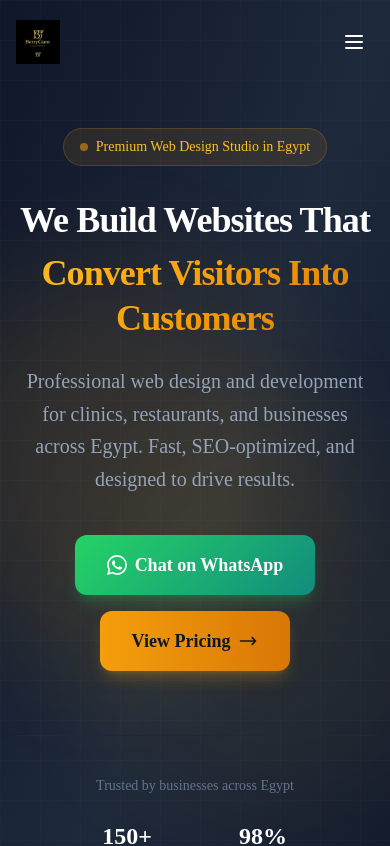
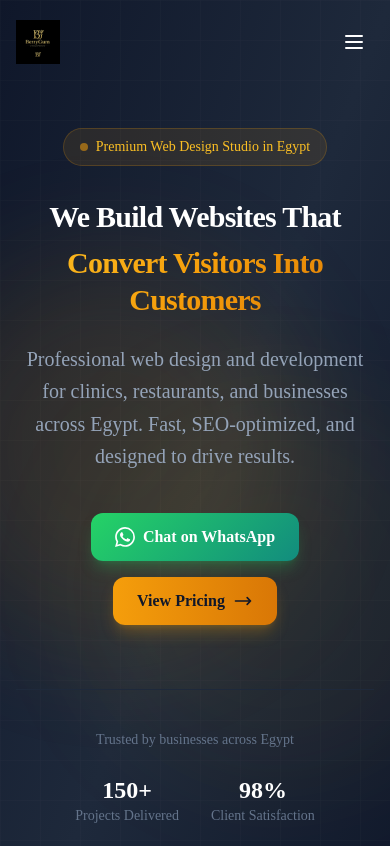
Before and after one commit to Amrwar/BerryGum, a Next.js app: page / in a window 390 px wide. Shown: the top 846 px of the page. Built offline with nearby package versions, Linux system fonts and the light colour scheme.

Commit message:
Rebrand to BerryGum, fix responsive CSS, dark theme

```diff
--- a/app/api/contact/route.ts
+++ b/app/api/contact/route.ts
@@ -46,7 +46,7 @@ function validateFormData(data: ContactFormData): { valid: boolean; errors: stri
 // Send email using Resend API
 async function sendEmailWithResend(data: ContactFormData): Promise<{ success: boolean; error?: string }> {
   const RESEND_API_KEY = process.env.RESEND_API_KEY;
-  const CONTACT_EMAIL = process.env.CONTACT_EMAIL || "hello@pixelcraftstudio.com";
+  const CONTACT_EMAIL = process.env.CONTACT_EMAIL || "hello@BerryGumstudio.com";
 
   if (!RESEND_API_KEY) {
     return { success: false, error: "Email service not configured" };
@@ -60,7 +60,7 @@ async function sendEmailWithResend(data: ContactFormData): Promise<{ success: bo
         Authorization: `Bearer ${RESEND_API_KEY}`,
       },
       body: JSON.stringify({
-        from: "PixelCraft Studio <noreply@pixelcraftstudio.com>",
+        from: "BerryGum Developments <noreply@BerryGumstudio.com>",
         to: [CONTACT_EMAIL],
         reply_to: data.email,
         subject: `New Contact Form Submission from ${data.name}`,
@@ -114,7 +114,7 @@ async function sendEmailWithResend(data: ContactFormData): Promise<{ success: bo
             </div>
 
             <div style="margin-top: 30px; padding-top: 20px; border-top: 1px solid #e2e8f0; color: #94a3b8; font-size: 12px;">
-              <p>This email was sent from the PixelCraft Studio website contact form.</p>
+              <p>This email was sent from the BerryGum Developments website contact form.</p>
               <p>Submitted at: ${new Date().toLocaleString("en-EG", { timeZone: "Africa/Cairo" })}</p>
             </div>
           </div>
--- a/app/portfolio/page.tsx
+++ b/app/portfolio/page.tsx
@@ -13,7 +13,7 @@ export const metadata: Metadata = generateSEO({
 
 const testimonials = [
   {
-    quote: "PixelCraft transformed our online presence. Our appointment bookings increased by 200% within the first month!",
+    quote: "BerryGum transformed our online presence. Our appointment bookings increased by 200% within the first month!",
     author: "Dr. Ahmed Hassan",
     role: "Cairo Dental Care",
     rating: 5,
--- a/lib/config.ts
+++ b/lib/config.ts
@@ -1,21 +1,21 @@
 export const siteConfig = {
-  name: "PixelCraft Studio",
+  name: "BerryGum Developments",
   tagline: "نبني حضورك الرقمي",
   description: "Premium web design and development studio in Egypt. We craft stunning websites for clinics, restaurants, and businesses.",
-  url: "https://pixelcraft.studio",
+  url: "https://BerryGum.studio",
 
   // Contact Information
   whatsapp: "+201234567890",
-  email: "hello@pixelcraft.studio",
+  email: "hello@BerryGum.studio",
   phone: "+20 2 1234 5678",
   address: "Smart Village, 6th of October City, Giza, Egypt",
 
   // Social Links
   social: {
-    instagram: "https://instagram.com/pixelcraftstudio",
-    facebook: "https://facebook.com/pixelcraftstudio",
-    linkedin: "https://linkedin.com/company/pixelcraftstudio",
-    behance: "https://behance.net/pixelcraftstudio",
+    instagram: "https://instagram.com/BerryGumstudio",
+    facebook: "https://facebook.com/BerryGumstudio",
+    linkedin: "https://linkedin.com/company/BerryGumstudio",
+    behance: "https://behance.net/BerryGumstudio",
   },
 
   // WhatsApp message templates
--- a/styles/globals.css
+++ b/styles/globals.css
@@ -2,311 +2,139 @@
 @tailwind components;
 @tailwind utilities;
 
-/* ===== CSS Variables ===== */
 :root {
   --color-primary: #0f172a;
-  --color-primary-light: #1e293b;
   --color-accent: #f59e0b;
-  --color-accent-light: #fbbf24;
-  --color-accent-dark: #d97706;
-  --color-surface: #1e293b;
-  --color-surface-light: #334155;
-  --color-text: #f8fafc;
-  --color-text-muted: #94a3b8;
   --color-whatsapp: #25D366;
 }
 
-/* ===== Base Styles ===== */
 @layer base {
-  html {
-    scroll-behavior: smooth;
-  }
+  html { scroll-behavior: smooth; }
 
   body {
-    @apply antialiased;
-    background: linear-gradient(180deg, #0f172a 0%, #1e293b 100%);
-    color: var(--color-text);
-    min-height: 100vh;
+    @apply antialiased bg-slate-900 text-slate-100;
   }
 
   h1, h2, h3, h4, h5, h6 {
     @apply font-bold tracking-tight text-white;
   }
 
-  p {
-    @apply text-slate-300;
-  }
+  p { @apply text-slate-300; }
 
-  ::selection {
-    @apply bg-amber-500/30 text-white;
-  }
+  ::selection { @apply bg-amber-500/30 text-white; }
 }
 
-/* ===== Component Classes ===== */
 @layer components {
   .container-custom {
     @apply max-w-7xl mx-auto px-4 sm:px-6 lg:px-8;
   }
 
-  /* ===== Section Styles - ALL DARK ===== */
+  /* Sections - All Dark */
   .section {
-    @apply py-20 lg:py-28 relative;
-  }
-
-  .section-default {
-    background: linear-gradient(180deg, #1e293b 0%, #0f172a 100%);
+    @apply py-16 md:py-20 lg:py-28 relative bg-slate-900;
   }
 
   .section-dark {
-    background:
-      radial-gradient(ellipse at top, rgba(245, 158, 11, 0.05) 0%, transparent 50%),
-      linear-gradient(180deg, #0f172a 0%, #020617 100%);
+    @apply bg-slate-950;
   }
 
   .section-alt {
-    background:
-      radial-gradient(ellipse at bottom right, rgba(245, 158, 11, 0.08) 0%, transparent 50%),
-      radial-gradient(ellipse at top left, rgba(59, 130, 246, 0.05) 0%, transparent 50%),
-      linear-gradient(180deg, #0f172a 0%, #1e293b 100%);
+    background: linear-gradient(180deg, #0f172a 0%, #1e293b 100%);
   }
 
-  /* ===== Buttons ===== */
+  /* Buttons */
   .btn {
-    @apply inline-flex items-center justify-center px-6 py-3 rounded-xl font-semibold
+    @apply inline-flex items-center justify-center px-5 py-2.5 md:px-6 md:py-3 rounded-xl font-semibold
            transition-all duration-300 focus:outline-none focus:ring-2 focus:ring-offset-2
-           focus:ring-offset-slate-900 transform hover:scale-[1.02] active:scale-[0.98];
+           focus:ring-offset-slate-900 text-sm md:text-base;
   }
 
-  .btn-sm {
-    @apply px-4 py-2 text-sm rounded-lg;
-  }
-
-  .btn-lg {
-    @apply px-8 py-4 text-lg rounded-xl;
-  }
+  .btn-sm { @apply px-4 py-2 text-sm rounded-lg; }
+  .btn-lg { @apply px-6 py-3 md:px-8 md:py-4 text-base md:text-lg rounded-xl; }
 
   .btn-primary {
     @apply bg-gradient-to-r from-amber-500 to-amber-600 text-slate-900
            hover:from-amber-400 hover:to-amber-500 focus:ring-amber-500
-           shadow-lg shadow-amber-500/25 hover:shadow-amber-500/40;
+           shadow-lg shadow-amber-500/25;
   }
 
   .btn-secondary {
-    @apply bg-slate-700 text-white hover:bg-slate-600 focus:ring-slate-500
-           border border-slate-600;
+    @apply bg-slate-800 text-white hover:bg-slate-700 focus:ring-slate-500 border border-slate-700;
   }
 
   .btn-outline {
-    @apply border-2 border-amber-500 text-amber-400
-           hover:bg-amber-500 hover:text-slate-900 focus:ring-amber-500;
+    @apply border-2 border-amber-500 text-amber-400 hover:bg-amber-500 hover:text-slate-900;
   }
 
   .btn-outline-light {
-    @apply border-2 border-white/30 text-white
-           hover:bg-white hover:text-slate-900 focus:ring-white;
+    @apply border-2 border-white/30 text-white hover:bg-white hover:text-slate-900;
   }
 
   .btn-whatsapp {
-    @apply text-white focus:ring-green-500
-           shadow-lg shadow-green-500/25 hover:shadow-green-500/40;
+    @apply text-white shadow-lg shadow-green-500/25;
     background: linear-gradient(135deg, #25D366 0%, #128C7E 100%);
   }
-
   .btn-whatsapp:hover {
     background: linear-gradient(135deg, #2be675 0%, #159e8d 100%);
   }
 
-  /* ===== Cards - Dark Glass Style ===== */
+  /* Cards */
   .card {
-    @apply rounded-2xl p-6 lg:p-8 transition-all duration-300;
-    background: linear-gradient(145deg, rgba(30, 41, 59, 0.8) 0%, rgba(15, 23, 42, 0.9) 100%);
-    border: 1px solid rgba(148, 163, 184, 0.1);
-    backdrop-filter: blur(10px);
+    @apply rounded-2xl p-5 md:p-6 lg:p-8 transition-all duration-300 bg-slate-800/50 border border-slate-700/50 backdrop-blur-sm;
+  }
+  .card:hover {
+    @apply border-amber-500/30 -translate-y-1;
+    box-shadow: 0 20px 40px -20px rgba(245, 158, 11, 0.15);
   }
 
-  .card:hover {
-    border-color: rgba(245, 158, 11, 0.3);
-    box-shadow: 0 20px 40px -20px rgba(245, 158, 11, 0.15),
-                0 0 0 1px rgba(245, 158, 11, 0.1);
-    transform: translateY(-4px);
-  }
+  /* Headings - Responsive */
+  .heading-xl { @apply text-3xl sm:text-4xl md:text-5xl lg:text-6xl font-bold leading-tight; }
+  .heading-lg { @apply text-2xl sm:text-3xl md:text-4xl lg:text-5xl font-bold leading-tight; }
+  .heading-md { @apply text-xl sm:text-2xl md:text-3xl font-bold; }
+  .heading-sm { @apply text-lg sm:text-xl md:text-2xl font-bold; }
 
-  .card-highlight {
-    background: linear-gradient(145deg, rgba(245, 158, 11, 0.1) 0%, rgba(15, 23, 42, 0.95) 100%);
-    border: 1px solid rgba(245, 158, 11, 0.3);
-  }
-
-  .card-glass {
-    @apply rounded-2xl p-6 lg:p-8;
-    background: rgba(255, 255, 255, 0.03);
-    backdrop-filter: blur(20px);
-    border: 1px solid rgba(255, 255, 255, 0.08);
-  }
-
-  /* ===== Headings ===== */
-  .heading-xl {
-    @apply text-4xl md:text-5xl lg:text-6xl font-bold leading-tight;
-  }
-
-  .heading-lg {
-    @apply text-3xl md:text-4xl lg:text-5xl font-bold leading-tight;
-  }
-
-  .heading-md {
-    @apply text-2xl md:text-3xl font-bold;
-  }
-
-  .heading-sm {
-    @apply text-xl md:text-2xl font-bold;
-  }
-
-  /* ===== Text Gradient ===== */
   .text-gradient {
     @apply bg-clip-text text-transparent;
     background-image: linear-gradient(135deg, #fbbf24 0%, #f59e0b 50%, #d97706 100%);
   }
 
-  /* ===== Badge ===== */
+  /* Badge */
   .badge {
-    @apply inline-flex items-center gap-2 px-4 py-2 rounded-full text-sm font-medium;
+    @apply inline-flex items-center gap-2 px-3 py-1.5 md:px-4 md:py-2 rounded-full text-xs md:text-sm font-medium;
     background: rgba(245, 158, 11, 0.1);
     border: 1px solid rgba(245, 158, 11, 0.2);
     color: #fbbf24;
   }
 
-  .badge-dot {
-    @apply w-2 h-2 rounded-full bg-amber-500 animate-pulse;
+  /* Inputs */
+  .input {
+    @apply w-full px-4 py-3 rounded-xl bg-slate-800 border border-slate-700 text-white
+           focus:outline-none focus:ring-2 focus:ring-amber-500/50 focus:border-amber-500/50;
   }
+  .input::placeholder { @apply text-slate-500; }
 
-  /* ===== Input Styles - Dark ===== */
-  .input {
-    @apply w-full px-4 py-3 rounded-xl transition-all duration-200
-           focus:outline-none focus:ring-2 focus:ring-amber-500/50;
-    background: rgba(30, 41, 59, 0.8);
-    border: 1px solid rgba(148, 163, 184, 0.2);
-    color: white;
+  /* Feature Icon */
+  .feature-icon {
+    @apply w-12 h-12 md:w-14 md:h-14 rounded-xl flex items-center justify-center mb-4 bg-amber-500/10 border border-amber-500/20;
   }
-
-  .input:hover {
-    border-color: rgba(148, 163, 184, 0.4);
-  }
-
-  .input:focus {
-    border-color: rgba(245, 158, 11, 0.5);
-    background: rgba(30, 41, 59, 1);
-  }
-
-  .input::placeholder {
-    @apply text-slate-500;
-  }
-
-  /* ===== Feature Icons ===== */
-  .feature-icon {
-    @apply w-14 h-14 rounded-xl flex items-center justify-center mb-4;
-    background: linear-gradient(135deg, rgba(245, 158, 11, 0.2) 0%, rgba(245, 158, 11, 0.05) 100%);
-    border: 1px solid rgba(245, 158, 11, 0.2);
-  }
-
-  .feature-icon svg {
-    @apply w-7 h-7 text-amber-400;
-  }
-
-  /* ===== Stats ===== */
-  .stat-value {
-    @apply text-4xl md:text-5xl font-bold text-gradient;
-  }
-
-  .stat-label {
-    @apply text-sm text-slate-400 mt-1;
-  }
-
-  /* ===== Dividers ===== */
-  .divider {
-    @apply border-t border-slate-700/50;
-  }
-
-  .divider-glow {
-    height: 1px;
-    background: linear-gradient(90deg, transparent 0%, rgba(245, 158, 11, 0.3) 50%, transparent 100%);
-  }
-
-  /* ===== Glow Effects ===== */
-  .glow-amber {
-    box-shadow: 0 0 60px 20px rgba(245, 158, 11, 0.15);
-  }
-
-  .glow-blue {
-    box-shadow: 0 0 60px 20px rgba(59, 130, 246, 0.1);
-  }
+  .feature-icon svg { @apply w-6 h-6 md:w-7 md:h-7 text-amber-400; }
 }
 
-/* ===== Utility Classes ===== */
 @layer utilities {
   .bg-grid {
-    background-image:
-      linear-gradient(rgba(255, 255, 255, 0.03) 1px, transparent 1px),
-      linear-gradient(90deg, rgba(255, 255, 255, 0.03) 1px, transparent 1px);
+    background-image: linear-gradient(rgba(255,255,255,0.03) 1px, transparent 1px),
+                      linear-gradient(90deg, rgba(255,255,255,0.03) 1px, transparent 1px);
     background-size: 60px 60px;
-  }
-
-  .bg-dots {
-    background-image: radial-gradient(rgba(255, 255, 255, 0.1) 1px, transparent 1px);
-    background-size: 20px 20px;
-  }
-
-  .overlay-gradient-top {
-    background: linear-gradient(180deg, rgba(15, 23, 42, 1) 0%, transparent 100%);
-  }
-
-  .overlay-gradient-bottom {
-    background: linear-gradient(0deg, rgba(15, 23, 42, 1) 0%, transparent 100%);
   }
 
   .animation-delay-200 { animation-delay: 200ms; }
   .animation-delay-400 { animation-delay: 400ms; }
   .animation-delay-600 { animation-delay: 600ms; }
-  .animation-delay-800 { animation-delay: 800ms; }
-  .animation-delay-1000 { animation-delay: 1000ms; }
-  .animation-delay-2000 { animation-delay: 2000ms; }
-
-  .hover-lift {
-    @apply transition-transform duration-300;
-  }
-  .hover-lift:hover {
-    transform: translateY(-8px);
-  }
-
-  .link-hover {
-    @apply relative;
-  }
-  .link-hover::after {
-    content: '';
-    @apply absolute bottom-0 left-0 w-0 h-0.5 bg-amber-500 transition-all duration-300;
-  }
-  .link-hover:hover::after {
-    @apply w-full;
-  }
 }
 
-/* ===== Animations ===== */
 @keyframes fade-in {
   from { opacity: 0; transform: translateY(20px); }
   to { opacity: 1; transform: translateY(0); }
-}
-
-@keyframes fade-in-up {
-  from { opacity: 0; transform: translateY(40px); }
-  to { opacity: 1; transform: translateY(0); }
-}
-
-@keyframes scale-in {
-  from { opacity: 0; transform: scale(0.9); }
-  to { opacity: 1; transform: scale(1); }
-}
-
-@keyframes float {
-  0%, 100% { transform: translateY(0); }
-  50% { transform: translateY(-10px); }
 }
 
 @keyframes pulse-slow {
@@ -314,63 +142,11 @@
   50% { opacity: 0.7; }
 }
 
-@keyframes glow-pulse {
-  0%, 100% { box-shadow: 0 0 20px rgba(245, 158, 11, 0.2); }
-  50% { box-shadow: 0 0 40px rgba(245, 158, 11, 0.4); }
-}
+.animate-fade-in { animation: fade-in 0.6s ease-out forwards; opacity: 0; }
+.animate-pulse-slow { animation: pulse-slow 4s ease-in-out infinite; }
 
-.animate-fade-in {
-  animation: fade-in 0.6s ease-out forwards;
-  opacity: 0;
-}
+::-webkit-scrollbar { width: 8px; }
+::-webkit-scrollbar-track { background: #0f172a; }
+::-webkit-scrollbar-thumb { background: #334155; border-radius: 4px; }
 
-.animate-fade-in-up {
-  animation: fade-in-up 0.8s ease-out forwards;
-  opacity: 0;
-}
-
-.animate-scale-in {
-  animation: scale-in 0.5s ease-out forwards;
-  opacity: 0;
-}
-
-.animate-float {
-  animation: float 3s ease-in-out infinite;
-}
-
-.animate-pulse-slow {
-  animation: pulse-slow 4s ease-in-out infinite;
-}
-
-.animate-glow-pulse {
-  animation: glow-pulse 2s ease-in-out infinite;
-}
-
-/* ===== Custom Scrollbar ===== */
-::-webkit-scrollbar {
-  width: 10px;
-  height: 10px;
-}
-
-::-webkit-scrollbar-track {
-  background: #0f172a;
-}
-
-::-webkit-scrollbar-thumb {
-  background: #334155;
-  border-radius: 5px;
-}
-
-::-webkit-scrollbar-thumb:hover {
-  background: #475569;
-}
-
-* {
-  scrollbar-width: thin;
-  scrollbar-color: #334155 #0f172a;
-}
-
-/* ===== Focus States ===== */
-*:focus-visible {
-  @apply outline-none ring-2 ring-amber-500 ring-offset-2 ring-offset-slate-900;
-}
+*:focus-visible { @apply outline-none ring-2 ring-amber-500 ring-offset-2 ring-offset-slate-900; }
```
